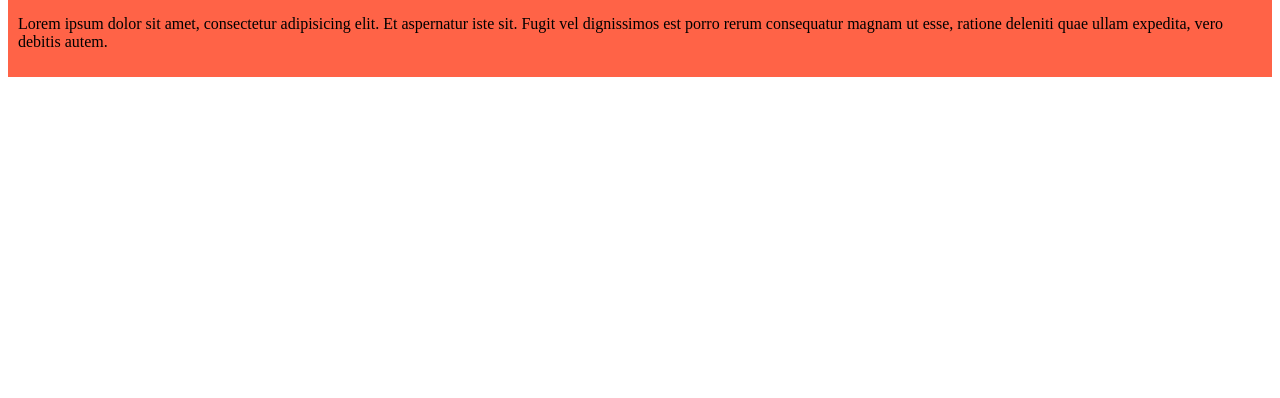
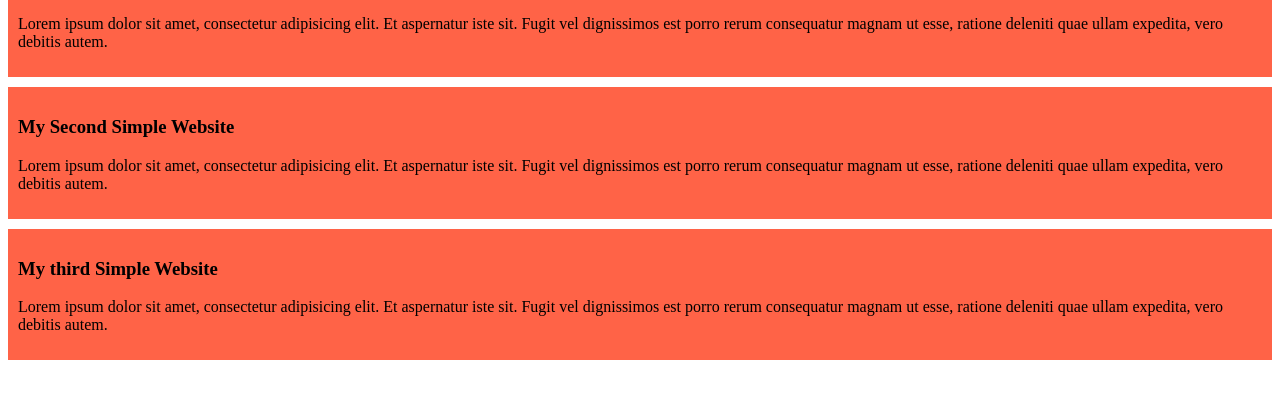
Before and after one commit to Irfanctec/my-first-simple-website, a plain HTML site: page index.html in a window 1280 px wide. Shown: the part 62-460 px from the top of the page. Drawn offline with Linux system fonts and the light colour scheme.

Commit message:
added the second blog

```diff
--- a/index.html
+++ b/index.html
@@ -13,6 +13,18 @@
         </h3>
         <p>Lorem ipsum dolor sit amet, consectetur adipisicing elit. Et aspernatur iste sit. Fugit vel dignissimos est porro rerum consequatur magnam ut esse, ratione deleniti quae ullam expedita, vero debitis autem.</p>
     </div>
+    <div>
+        <h3>
+            My Second Simple Website
+        </h3>
+        <p>Lorem ipsum dolor sit amet, consectetur adipisicing elit. Et aspernatur iste sit. Fugit vel dignissimos est porro rerum consequatur magnam ut esse, ratione deleniti quae ullam expedita, vero debitis autem.</p>
+    </div>
+    <div>
+        <h3>
+            My third Simple Website
+        </h3>
+        <p>Lorem ipsum dolor sit amet, consectetur adipisicing elit. Et aspernatur iste sit. Fugit vel dignissimos est porro rerum consequatur magnam ut esse, ratione deleniti quae ullam expedita, vero debitis autem.</p>
+    </div>
 
 </body>
 </html>
--- a/styles/blog.css
+++ b/styles/blog.css
@@ -1,2 +1,3 @@
 div{background-color:tomato ;
-padding: 10px;}
+padding: 10px;
+margin-bottom: 10px;}
```
